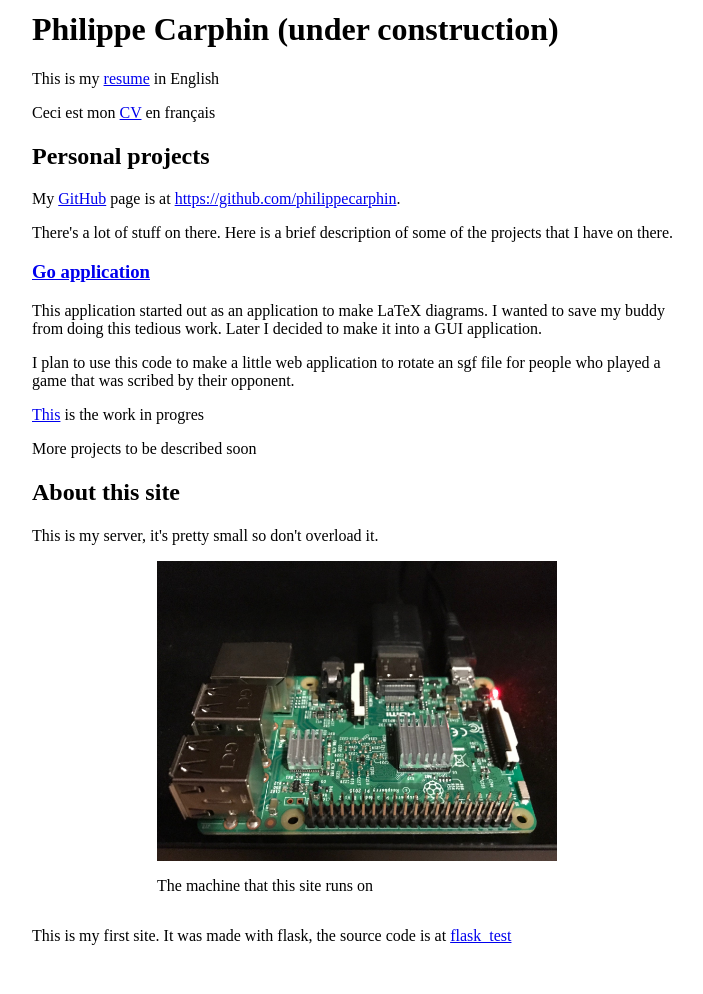
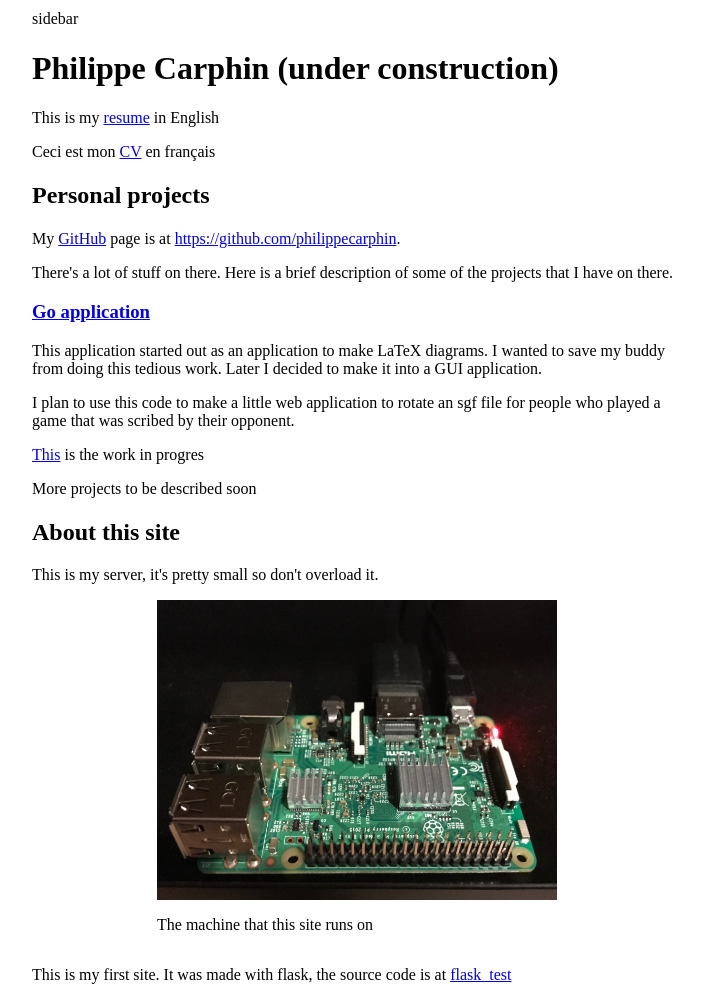
Before and after one commit to PhilippeCarphin/flask_test, a Flask app: page / in a window 1280 px wide. Shown: the whole page, without its empty margins (283-986 px from the left). Before the commit the page ends 945 px from the top, so only its background shows below. Run offline with Flask 2, Linux system fonts and the light colour scheme; parts of the project's set-up code (start-up, migrations or seed data) failed here and were passed over.

Commit message:
Changed div structure of index.html to incorporate sidebar

```diff
--- a/app/templates/index.html
+++ b/app/templates/index.html
@@ -4,6 +4,11 @@
 		<link rel="stylesheet" type="text/css" href="static/style.css">
 	</head>
 	<body>
+		<div class="sidebar">
+			sidebar
+		</div>
+
+		<div class="content">
 			<h1>Philippe Carphin (under construction)</h1>
 
 			<p>This is my
@@ -53,7 +58,7 @@
 			<p>This is my first site.  It was made with flask, the source code is at
 				<a href=https://github.com/philippecarphin/flask_test>flask_test</a>
 
-
+		</div>
 
 
 	</body>
```
Lines whose indentation alone changed are shown as unchanged.
